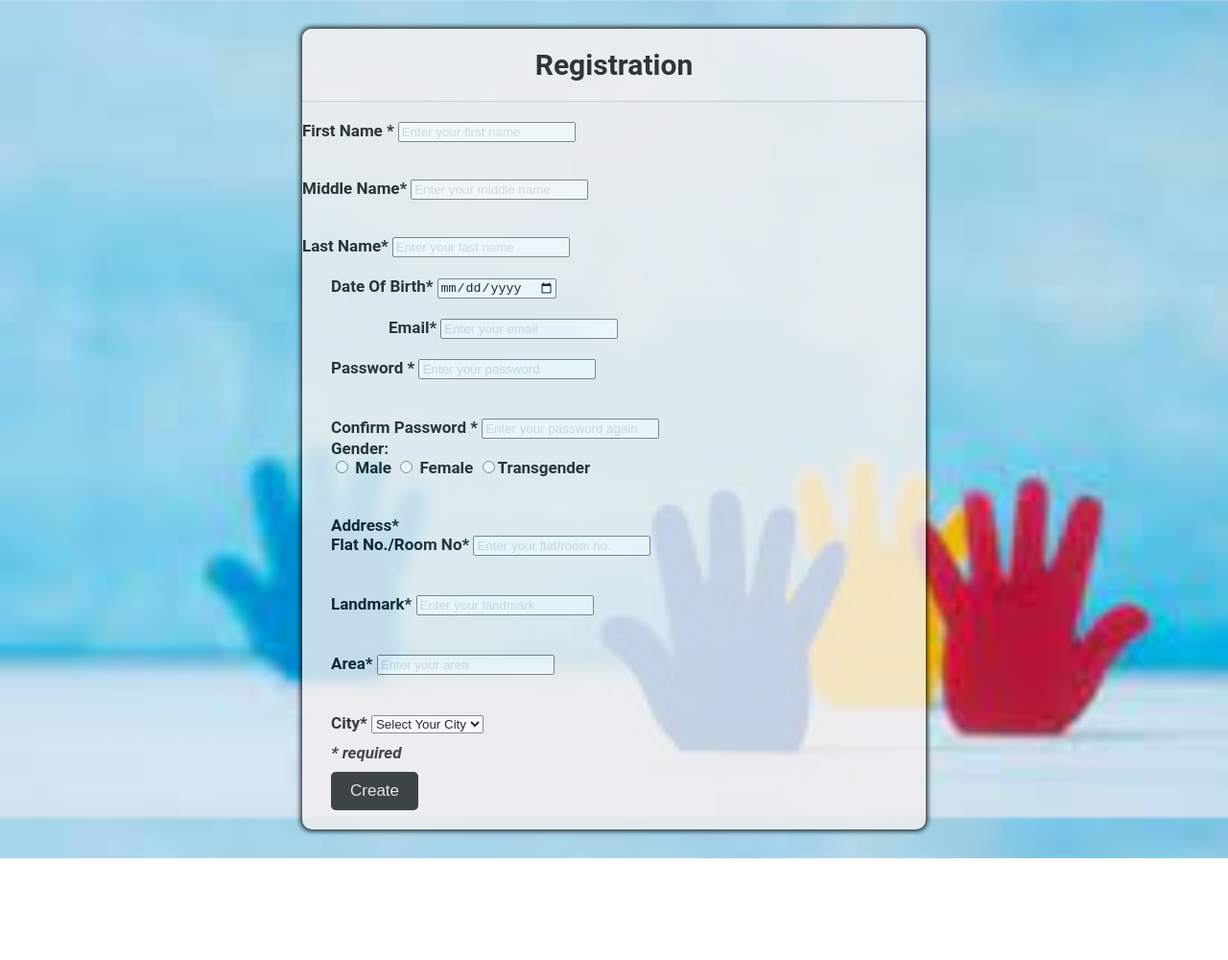
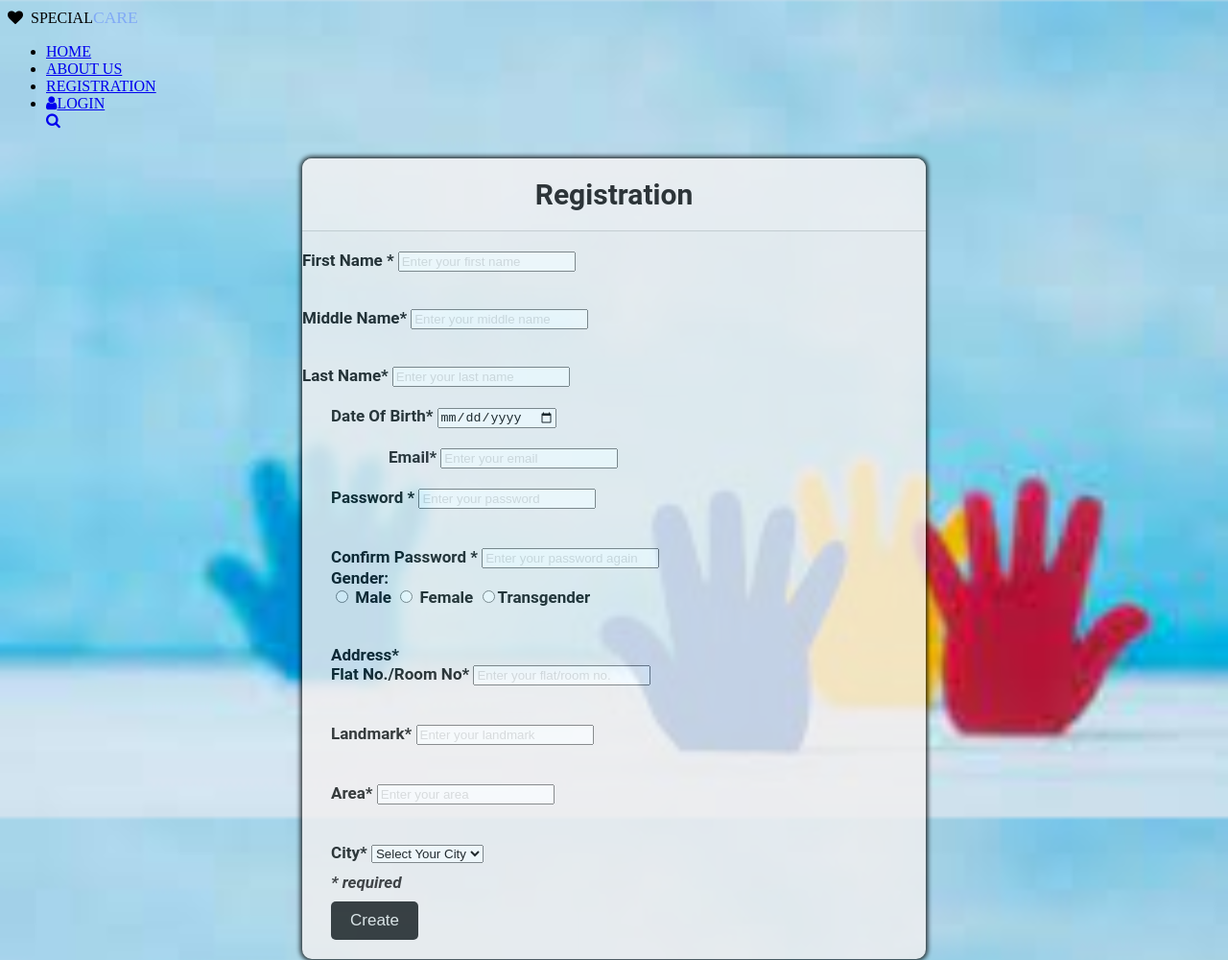
Before and after one commit to vaibhaveethorat11/SPECIAL-CARE, a plain HTML site: page regis.html in a window 1280 px wide. Shown: the top 1000 px of the page at 96% size. Before the commit the page ends 894 px from the top, so only its background shows below. Drawn offline with Linux system fonts and the light colour scheme; files whose address does not match are found by name.

Commit message:
Update regis.html

```diff
--- a/regis.html
+++ b/regis.html
@@ -4,9 +4,29 @@
     <meta charset="utf-8" />
     <title>Register Form Start</title>
     <link rel="stylesheet" href="regis.css" />
+    <link rel="stylesheet" href="https://cdnjs.cloudflare.com/ajax/libs/font-awesome/4.0.1/css/font-awesome.min.css" integrity="sha512-H/zVLBHVS8ZRNSR8wrNZrGFpuHDyN6+p6uaADRefLS4yZYRxfF4049g1GhT+gDExFRB5Kf9jeGr8vueDsyBhhA==" crossorigin="anonymous" referrerpolicy="no-referrer" />
   </head>
 
   <body>
+    <nav class="navbar">
+      <div class="hamburger">
+          <div class="bar"></div>
+          <div class="bar"></div>
+          <div class="bar"></div>
+      </div>
+      <div class="logo">
+          <span class="logo-text"><i class="fa fa-heart" style="margin-right: 0.5em"></i>SPECIAL<span style="color: #81aaf5; font-size: 1.1em;">CARE</span>
+      </div>
+      <div class="menubar">
+          <ul class="list">
+              <li class="list-items"><a href="main.html">HOME</a></li>
+              <li class="list-items"><a href="About Us.html">ABOUT US</a></li>
+              <li class="list-items"><a href="regis.html">REGISTRATION</a></li>
+              <li class="list-items"><div class="icon-bar"><a href="index.html"><i class="fa fa-user"></i>LOGIN </a><div></div></li>
+              <div class="icon-bar"><a href="search.html"><i class="fa fa-search"></i></a></div>
+          </ul>
+      </div>
+  </nav>
     <form id="signup-form" action="/register" method="post">
       <!-- form header -->
       <div id="form-header">
```
